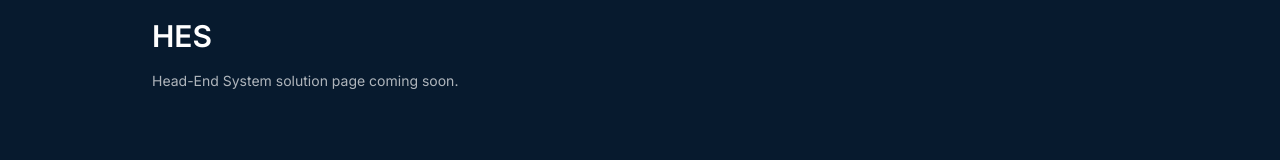
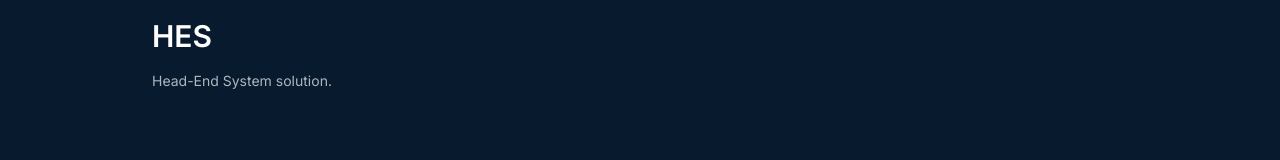
Before and after one commit to Eclipze-dev/Zenium-Website, a Next.js app: page /solutions/hes in a window 1280 px wide. Shown: the part 159-319 px from the top of the page. Built offline with nearby package versions, Linux system fonts and the light colour scheme.

Commit message:
Updated page.tsx

```diff
--- a/src/app/solutions/hes/page.tsx
+++ b/src/app/solutions/hes/page.tsx
@@ -8,7 +8,7 @@ export default function HesPage() {
       <main className="mx-auto max-w-5xl px-6 py-24">
         <h1 className="text-3xl font-semibold text-zen-text">HES</h1>
         <p className="mt-4 text-muted">
-          Head-End System solution page coming soon.
+          Head-End System solution.
         </p>
       </main>
       <Footer />
```
